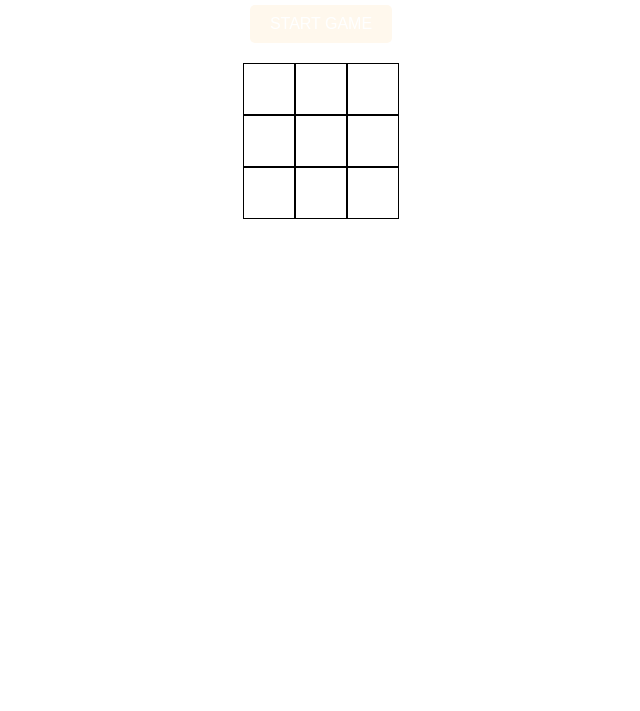
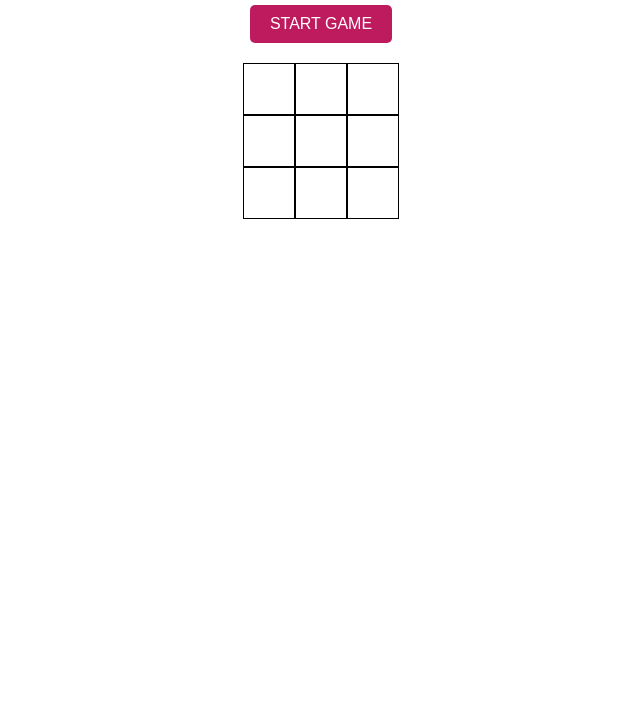
Before and after one commit to ericwowk1/tiktaktoe-, a plain HTML site: page index.html in a window 1280 px wide. Shown: the part 89-800 px from the top of the page, without its empty margins (319-959 px from the left). Drawn offline with Linux system fonts and the light colour scheme.

Commit message:
BUTTON CHANGE 2

```diff
--- a/style.css
+++ b/style.css
@@ -12,7 +12,10 @@
 
  /* Styling for the Start button */
  .start-button {
-   background-color: #fff8ed;
+   background-color: #be1b5f;
+
+   /*MERGE SUCCESSFULL BUTTON CHANGE 2*/
+
    color: white;
    padding: 10px 20px;
    font-size: 1rem;
```
